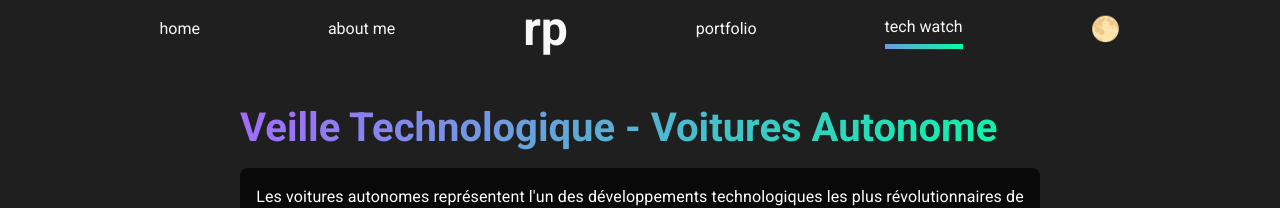
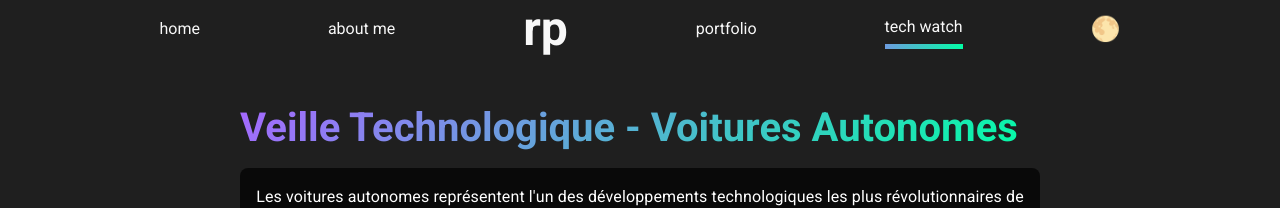
Before and after one commit to romainp12/portfolio, a React (Create React App) app: page /techwatch in a window 1280 px wide. Shown: the top 208 px of the page. Built offline with nearby package versions, Linux system fonts and the light colour scheme; the HTML template or start-up script is replaced by a standard one.

Commit message:
Update Techwatch.js

```diff
--- a/src/components/techwatch/Techwatch.js
+++ b/src/components/techwatch/Techwatch.js
@@ -28,7 +28,7 @@ export default function Techwatch() {
             fontSize: { xs: '1.8rem', sm: '2.2rem', md: '2.5rem' }
           }}
         >
-          Veille Technologique - Voitures Autonome
+          Veille Technologique - Voitures Autonomes
         </Typography>
 
         <Typography
```
